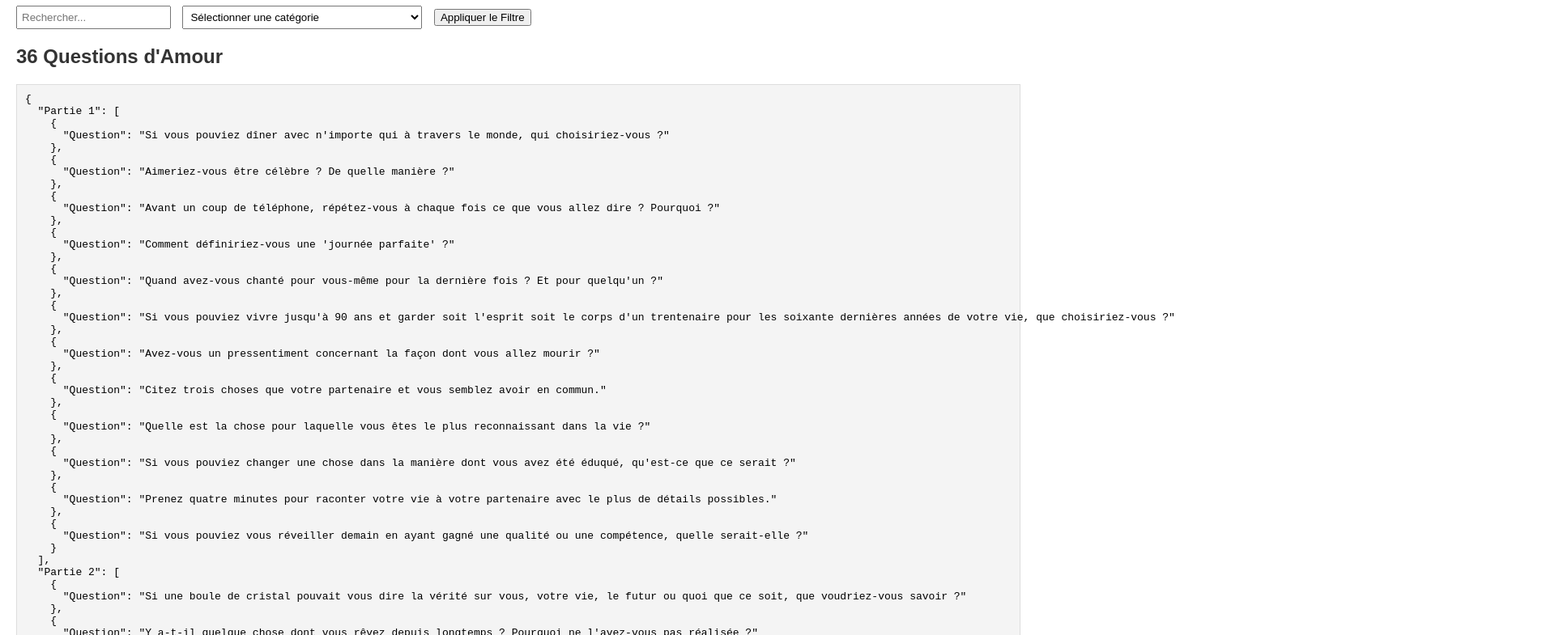
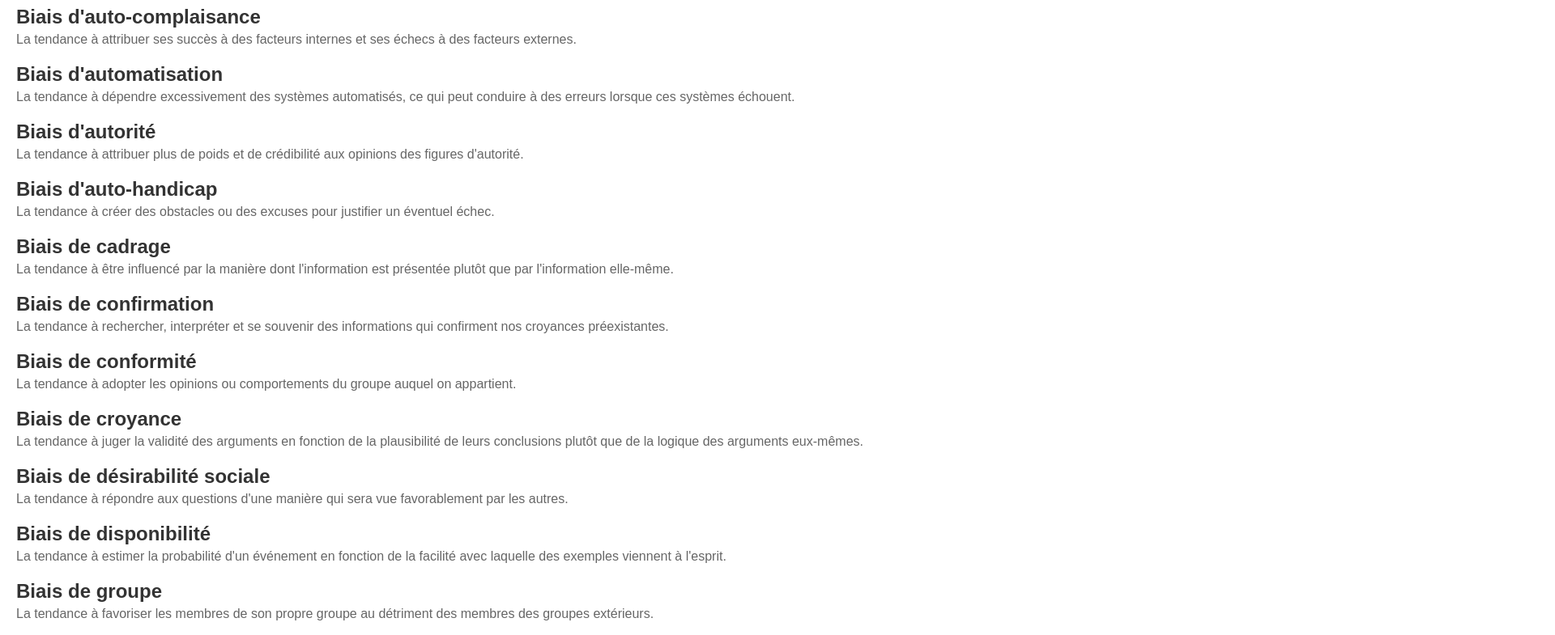
Before and after one commit to PatrickAlexandre/Bibliotheque, a plain HTML site: page index.html in a window 1280 px wide. Shown: the part 73-858 px from the top of the page at 81% size, 1920 px wide, since content can reach past the window. Drawn offline with Linux system fonts and the light colour scheme; no server answers.

Commit message:
biais; avant recherche et filtre

```diff
--- a/index.html
+++ b/index.html
@@ -2,131 +2,53 @@
 <html lang="fr">
 <head>
     <meta charset="UTF-8">
-    <meta name="viewport" content="width=device-width, initial-scale=1.0">
-    <title>Affichage des Données JSON avec Filtre et Recherche</title>
+    <title>Biais Cognitifs</title>
     <style>
         body {
             font-family: Arial, sans-serif;
             margin: 20px;
         }
-        section {
+        .biais {
             margin-bottom: 20px;
         }
-        h2 {
+        .biais h2 {
+            margin: 0;
+            font-size: 1.5em;
             color: #333;
         }
-        pre {
-            background-color: #f4f4f4;
-            padding: 10px;
-            border: 1px solid #ddd;
-        }
-        .filter-container {
-            margin-bottom: 10px;
-        }
-        .filter-container input,
-        .filter-container select {
-            margin-right: 10px;
-            padding: 5px;
+        .biais p {
+            margin: 5px 0 0 0;
+            font-size: 1em;
+            color: #666;
         }
     </style>
 </head>
 <body>
-    <h1>Données des fichiers JSON</h1>
-
-    <div class="filter-container">
-        <input type="text" id="search" placeholder="Rechercher...">
-        <select id="filter-category">
-            <option value="">Sélectionner une catégorie</option>
-            <option value="questions-amour">36 Questions d'Amour</option>
-            <option value="lois-pouvoir">48 Lois du Pouvoir</option>
-            <option value="decisions">50 Modèles de Décision</option>
-            <option value="biais-cognitifs">180 Biais Cognitifs</option>
-            <option value="etapes-imagination">Roue des Étapes Créatrices de l'Imagination</option>
-        </select>
-        <button onclick="applyFilter()">Appliquer le Filtre</button>
-    </div>
-
-    <section id="questions-amour" class="data-section">
-        <h2>36 Questions d'Amour</h2>
-        <div id="questions-amour-content"></div>
-    </section>
-    <section id="lois-pouvoir" class="data-section">
-        <h2>48 Lois du Pouvoir</h2>
-        <div id="lois-pouvoir-content"></div>
-    </section>
-    <section id="decisions" class="data-section">
-        <h2>50 Modèles de Décision</h2>
-        <div id="decisions-content"></div>
-    </section>
-    <section id="biais-cognitifs" class="data-section">
-        <h2>180 Biais Cognitifs</h2>
-        <div id="biais-cognitifs-content"></div>
-    </section>
-    <section id="etapes-imagination" class="data-section">
-        <h2>Roue des Étapes Créatrices de l'Imagination</h2>
-        <div id="etapes-imagination-content"></div>
-    </section>
+    <h1>Liste des Biais Cognitifs</h1>
+    <div id="biais-list"></div>
 
     <script>
-        // Function to fetch and display JSON data
-        async function fetchAndDisplayJSON(url, elementId) {
-            const response = await fetch(url);
-            const data = await response.json();
-            document.getElementById(elementId).dataset.content = JSON.stringify(data);
-            displayData(elementId, data);
-        }
+        // Chargement du fichier JSON
+        fetch('180-biais_cognitifs.json')
+            .then(response => response.json())
+            .then(data => {
+                const biaisList = document.getElementById('biais-list');
+                data.biais_cognitifs.forEach(biais => {
+                    const biaisDiv = document.createElement('div');
+                    biaisDiv.className = 'biais';
 
-        // Function to display data
-        function displayData(elementId, data) {
-            document.getElementById(elementId).innerHTML = `<pre>${JSON.stringify(data, null, 2)}</pre>`;
-        }
+                    const title = document.createElement('h2');
+                    title.textContent = biais.nom;
+                    biaisDiv.appendChild(title);
 
-        // Function to apply filter
-        function applyFilter() {
-            const searchQuery = document.getElementById('search').value.toLowerCase();
-            const selectedCategory = document.getElementById('filter-category').value;
-            const sections = document.querySelectorAll('.data-section');
+                    const description = document.createElement('p');
+                    description.textContent = biais.description;
+                    biaisDiv.appendChild(description);
 
-            sections.forEach(section => {
-                const contentElement = section.querySelector('div');
-                const data = JSON.parse(contentElement.dataset.content);
-
-                let filteredData = data;
-                if (searchQuery) {
-                    filteredData = filterData(data, searchQuery);
-                }
-
-                if (selectedCategory && !section.id.includes(selectedCategory)) {
-                    section.style.display = 'none';
-                } else {
-                    section.style.display = 'block';
-                    displayData(contentElement.id, filteredData);
-                }
-            });
-        }
-
-        // Function to filter data based on search query
-        function filterData(data, query) {
-            if (Array.isArray(data)) {
-                return data.filter(item => JSON.stringify(item).toLowerCase().includes(query));
-            } else if (typeof data === 'object') {
-                const filteredData = {};
-                for (const key in data) {
-                    if (JSON.stringify(data[key]).toLowerCase().includes(query)) {
-                        filteredData[key] = data[key];
-                    }
-                }
-                return filteredData;
-            }
-            return data;
-        }
-
-        // Fetch and display each JSON file
-        fetchAndDisplayJSON('36-questions_amour.json', 'questions-amour-content');
-        fetchAndDisplayJSON('48-lois_pouvoir.json', 'lois-pouvoir-content');
-        fetchAndDisplayJSON('50-décisions.json', 'decisions-content');
-        fetchAndDisplayJSON('path/to/180-biais_cognitifs.json', 'biais-cognitifs-content');
-        fetchAndDisplayJSON('roue-étapes_créatrices_imagination.json', 'etapes-imagination-content');
+                    biaisList.appendChild(biaisDiv);
+                });
+            })
+            .catch(error => console.error('Erreur de chargement du fichier JSON:', error));
     </script>
 </body>
 </html>
```
Also changed, not shown: champions.html (+0 -5 lines), 1 other file.
